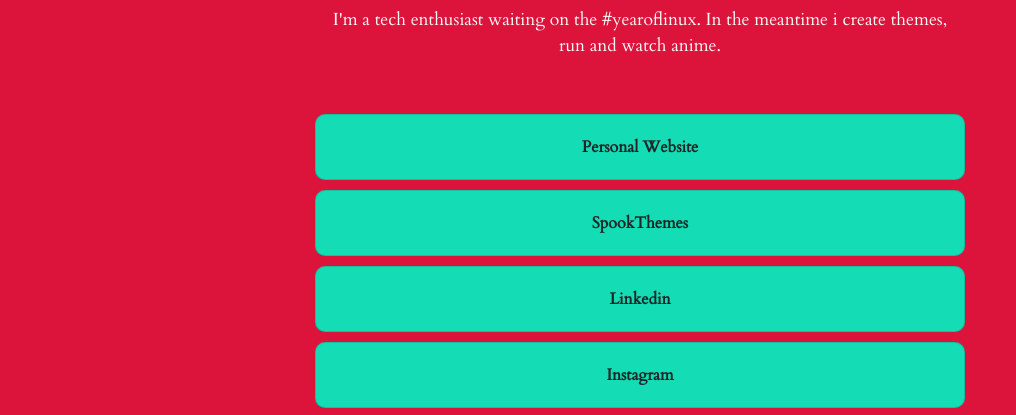
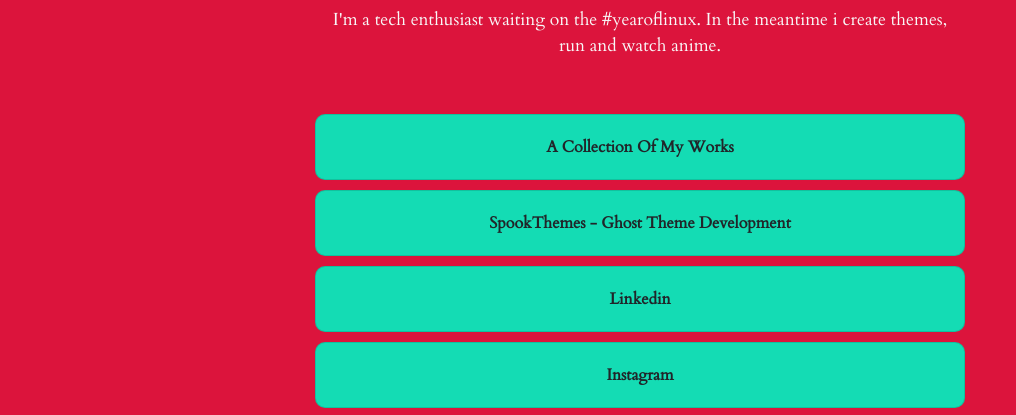
Before and after one commit to boumannm/links, a plain HTML site: page index.html in a window 1280 px wide. Shown: the part 332-747 px from the top of the page, without its empty margins (0-1016 px from the left). Drawn offline with nearby package versions, Linux system fonts and the light colour scheme.

Commit message:
update button text

```diff
--- a/index.html
+++ b/index.html
@@ -38,8 +38,8 @@
     <main>
       <div class="col-12">
         <ul class="list-group">
-          <a href="https://michaelboumann.com" target="_blank" rel="noopener"><li class="list-group-item">Personal Website</li></a>
-          <a href="https://spookthemes.com" target="_blank" rel="noopener"><li class="list-group-item">SpookThemes</li></a>
+          <a href="https://michaelboumann.com" target="_blank" rel="noopener"><li class="list-group-item">A Collection Of My Works</li></a>
+          <a href="https://spookthemes.com" target="_blank" rel="noopener"><li class="list-group-item">SpookThemes - Ghost Theme Development</li></a>
           <a href="https://linkedin.com/in/boumannm" target="_blank" rel="noopener"><li class="list-group-item">Linkedin</li></a>
           <a href="https://instagram.com/boumannm" target="_blank" rel="noopener"><li class="list-group-item">Instagram</li></a>
           <a href="https://github.com/boumannm" target="_blank" rel="noopener"><li class="list-group-item">GitHub</li></a>
```
